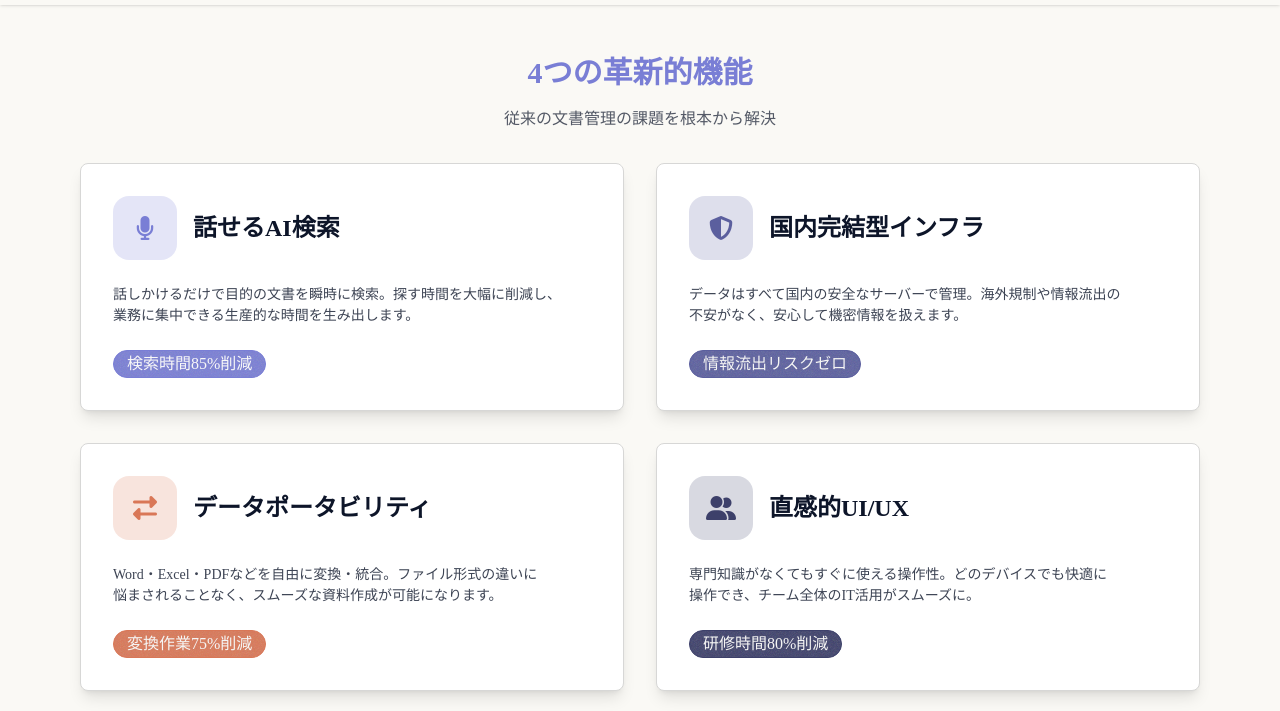
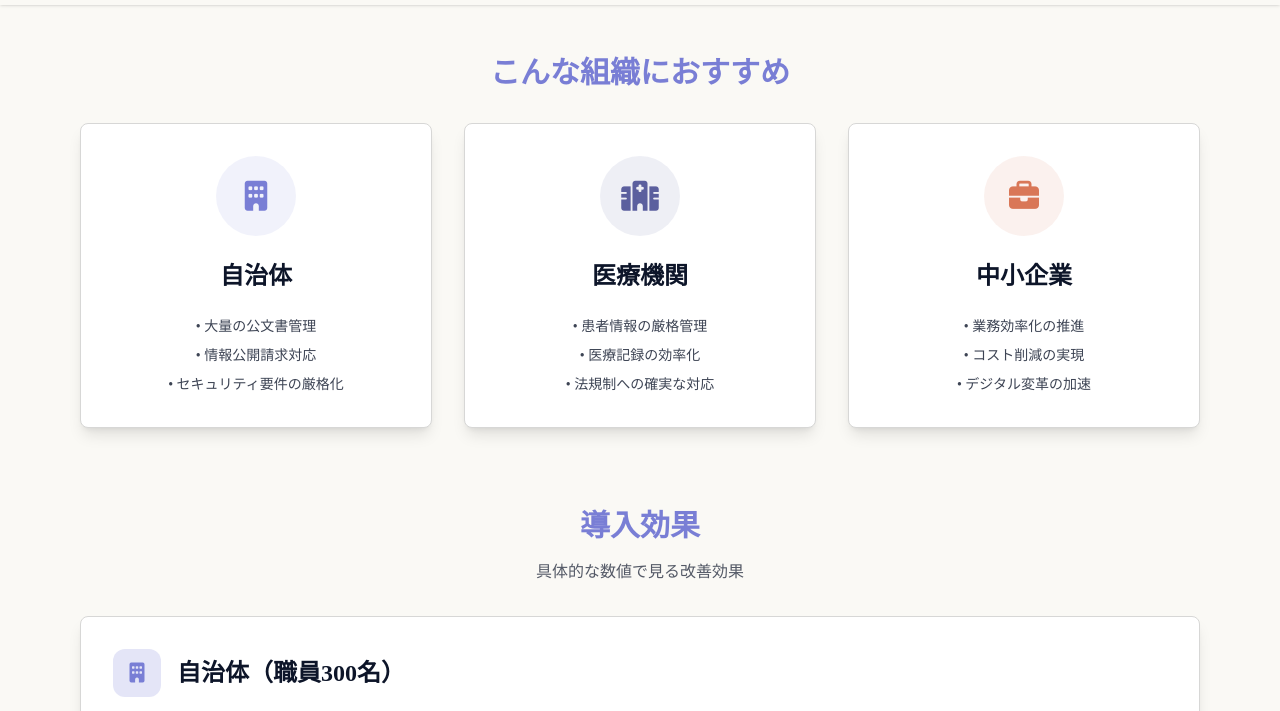
Before and after one commit to Rina-Koyasu/CrystalDrive, a website: page effect.html in a window 1280 px wide. Shown: the part 89-800 px from the top of the page. Drawn offline with Linux system fonts and the light colour scheme.

Commit message:
change file

```diff
--- a/effect.html
+++ b/effect.html
@@ -35,93 +35,9 @@
       <div class="navbar-end"></div>
     </div>
   </header>
-  <main class="py-20 md:py-20 mt-8">
-    <!-- Features Section -->
-    <section>
-      <div class="container mx-auto px-4 mt-8 max-w-6xl">
-        <div class="text-center mb-8">
-          <h2 class="text-3xl text-primary font-bold text-base-content mb-4">
-            4つの革新的機能
-          </h2>
-          <p class="text-base-content/70">
-            従来の文書管理の課題を根本から解決
-          </p>
-        </div>
-
-        <div class="grid md:grid-cols-2 gap-8">
-          <!-- Feature 1: AI検索 -->
-          <div
-            class="card bg-white shadow-lg rounded-lg border border-base-300 hover:shadow-xl transition-all duration-300 transition-transform hover:-translate-y-1 ">
-            <div class="card-body p-8">
-              <div class="flex items-center mb-4">
-                <div class="w-16 h-16 bg-primary/20 rounded-2xl flex items-center justify-center mr-4">
-                  <i class="fas fa-microphone text-2xl text-primary"></i>
-                </div>
-                <h3 class="card-title text-2xl text-base-content">話せるAI検索</h3>
-              </div>
-              <p class="text-base-content/80 mb-4">
-                話しかけるだけで目的の文書を瞬時に検索。探す時間を大幅に削減し、<br>業務に集中できる生産的な時間を生み出します。
-              </p>
-              <div class="badge badge-primary badge-lg">検索時間85%削減</div>
-            </div>
-          </div>
-
-          <!-- Feature 2: セキュリティ -->
-          <div
-            class="card bg-white shadow-lg rounded-lg border border-base-300 hover:shadow-xl transition-all duration-300 transition-transform hover:-translate-y-1 ">
-            <div class="card-body p-8">
-              <div class="flex items-center mb-4">
-                <div class="w-16 h-16 bg-secondary/20 rounded-2xl flex items-center justify-center mr-4">
-                  <i class="fas fa-shield-alt text-2xl text-secondary"></i>
-                </div>
-                <h3 class="card-title text-2xl text-base-content">国内完結型インフラ</h3>
-              </div>
-              <p class="text-base-content/80 mb-4">
-                データはすべて国内の安全なサーバーで管理。海外規制や情報流出の<br>不安がなく、安心して機密情報を扱えます。
-              </p>
-              <div class="badge badge-secondary badge-lg">情報流出リスクゼロ</div>
-            </div>
-          </div>
-
-          <!-- Feature 3: データ変換 -->
-          <div
-            class="card bg-white shadow-lg rounded-lg border border-base-300 hover:shadow-xl transition-all duration-300 transition-transform hover:-translate-y-1 ">
-            <div class="card-body p-8">
-              <div class="flex items-center mb-4">
-                <div class="w-16 h-16 bg-accent/20 rounded-2xl flex items-center justify-center mr-4">
-                  <i class="fas fa-exchange-alt text-2xl text-accent"></i>
-                </div>
-                <h3 class="card-title text-2xl text-base-content">データポータビリティ</h3>
-              </div>
-              <p class="text-base-content/80 mb-4">
-                Word・Excel・PDFなどを自由に変換・統合。ファイル形式の違いに<br>悩まされることなく、スムーズな資料作成が可能になります。
-              </p>
-              <div class="badge badge-accent badge-lg">変換作業75%削減</div>
-            </div>
-          </div>
-
-          <!-- Feature 4: UI/UX -->
-          <div
-            class="card bg-white shadow-lg rounded-lg border border-base-300 hover:shadow-xl transition-all duration-300 transition-transform hover:-translate-y-1 ">
-            <div class="card-body p-8">
-              <div class="flex items-center mb-4">
-                <div class="w-16 h-16 bg-neutral/20 rounded-2xl flex items-center justify-center mr-4">
-                  <i class="fas fa-user-friends text-2xl text-neutral"></i>
-                </div>
-                <h3 class="card-title text-2xl text-base-content">直感的UI/UX</h3>
-              </div>
-              <p class="text-base-content/80 mb-4">
-                専門知識がなくてもすぐに使える操作性。どのデバイスでも快適に<br>操作でき、チーム全体のIT活用がスムーズに。
-              </p>
-              <div class="badge badge-neutral badge-lg">研修時間80%削減</div>
-            </div>
-          </div>
-        </div>
-      </div>
-    </section>
-
-    <!-- Target Audience Section -->
-    <section class="py-20">
+  <main class="py-12 md:py-20">
+     <!-- Target Audience Section -->
+    <section class="py-12">
       <div class="container mx-auto px-4 pt-4 max-w-6xl">
         <div class="text-center mb-8">
           <h2 class="text-3xl text-primary font-bold text-base-content">
@@ -183,7 +99,7 @@
       <div class="container mx-auto px-4 max-w-6xl">
         <div class="text-center mb-8">
           <h2 class="text-3xl text-primary font-bold text-base-content mb-4">
-            導入効果の可視化
+            導入効果
           </h2>
           <p class="text-base-content/70">
             具体的な数値で見る改善効果
```
